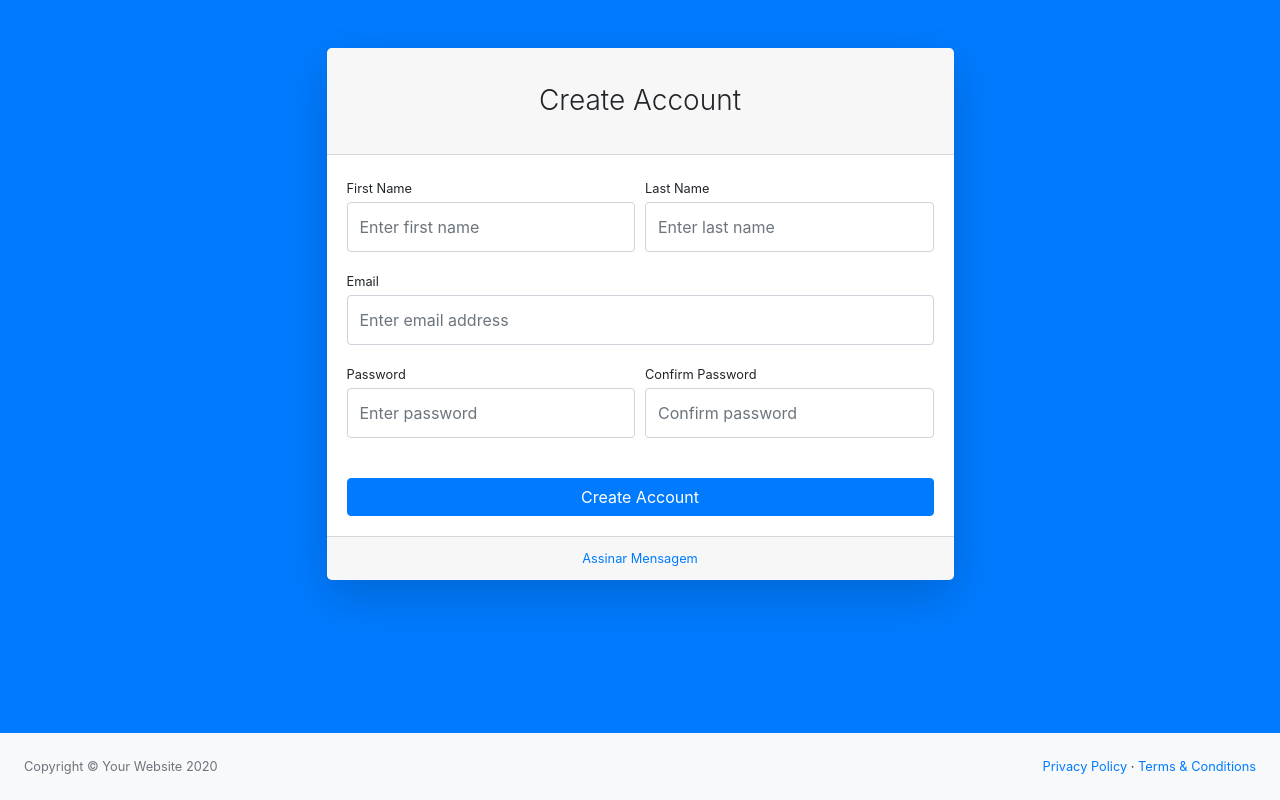
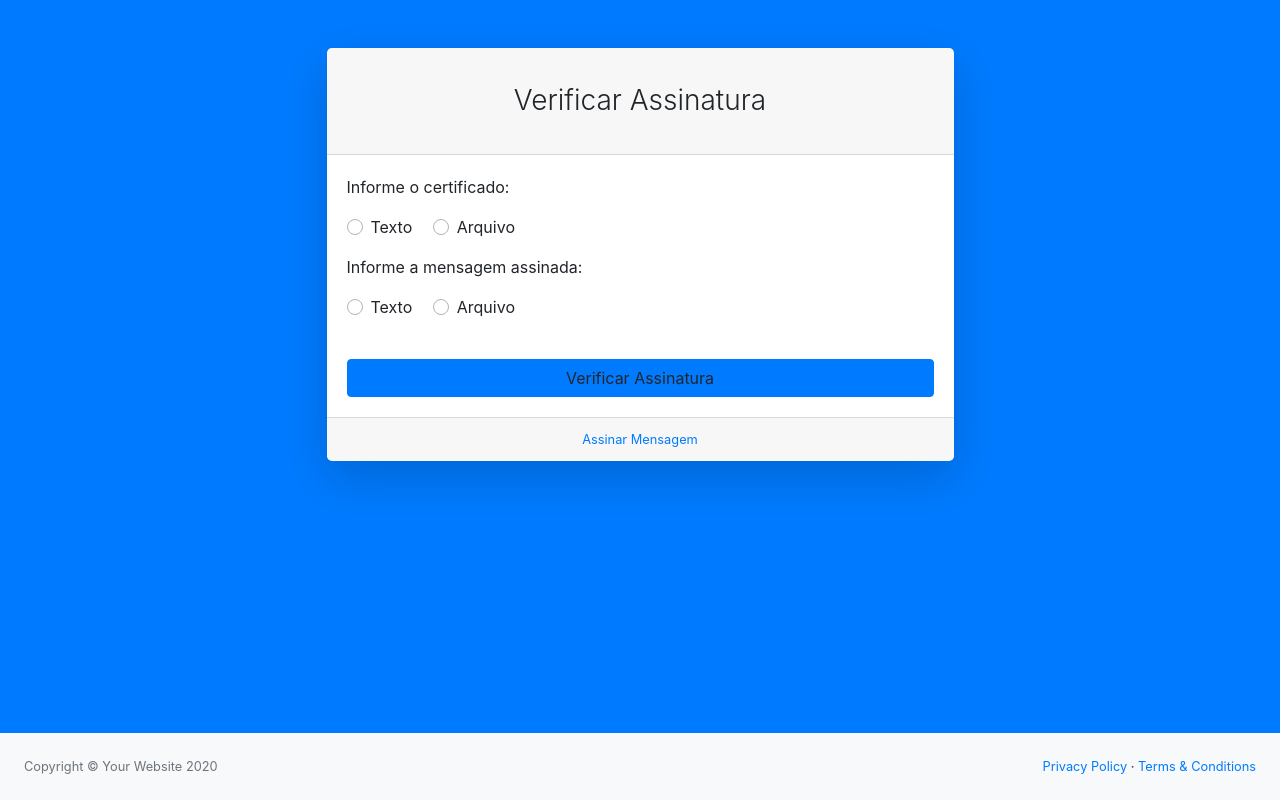
Before and after one commit to MariaTheresa1/assinador, a Django app: page /verificador in a window 1280 px wide. Run offline with Django 3.2, Linux system fonts and the light colour scheme; some libraries are stand-ins or nearby versions.

Commit message:
Adicionado as templates de Assinador e Verificador

```diff
--- a/core/templates/assinador.html
+++ b/core/templates/assinador.html
@@ -7,7 +7,7 @@
         <meta name="viewport" content="width=device-width, initial-scale=1, shrink-to-fit=no" />
         <meta name="description" content="" />
         <meta name="author" content="" />
-        <title>Page Title - SB Admin</title>
+        <title>Assinador - Assinar Mensagem</title>
         <link href="{% static 'css/styles.css' %}" rel="stylesheet" />
         <script src="https://cdnjs.cloudflare.com/ajax/libs/font-awesome/5.13.0/js/all.min.js" crossorigin="anonymous"></script>
     </head>
@@ -19,7 +19,7 @@
                         <div class="row justify-content-center">
                             <div class="col-lg-7">
                                 <div class="card shadow-lg border-0 rounded-lg mt-5">
-                                    <div class="card-header"><h3 class="text-center font-weight-light my-4">Create Account</h3></div>
+                                    <div class="card-header"><h3 class="text-center font-weight-light my-4">Assinar Mensagem</h3></div>
                                     <div class="card-body">
                                         <form>
                                             <div class="form-group">
--- a/core/templates/verificador.html
+++ b/core/templates/verificador.html
@@ -7,7 +7,7 @@
         <meta name="viewport" content="width=device-width, initial-scale=1, shrink-to-fit=no" />
         <meta name="description" content="" />
         <meta name="author" content="" />
-        <title>Page Title - SB Admin</title>
+        <title>Assinador - Verificar Assinatura</title>
         <link href="{% static 'css/styles.css' %}" rel="stylesheet" />
         <script src="https://cdnjs.cloudflare.com/ajax/libs/font-awesome/5.13.0/js/all.min.js" crossorigin="anonymous"></script>
     </head>
@@ -19,42 +19,44 @@
                         <div class="row justify-content-center">
                             <div class="col-lg-7">
                                 <div class="card shadow-lg border-0 rounded-lg mt-5">
-                                    <div class="card-header"><h3 class="text-center font-weight-light my-4">Create Account</h3></div>
+                                    <div class="card-header"><h3 class="text-center font-weight-light my-4">Verificar Assinatura</h3></div>
                                     <div class="card-body">
                                         <form>
-                                            <div class="form-row">
-                                                <div class="col-md-6">
-                                                    <div class="form-group">
-                                                        <label class="small mb-1" for="inputFirstName">First Name</label>
-                                                        <input class="form-control py-4" id="inputFirstName" type="text" placeholder="Enter first name" />
-                                                    </div>
-                                                </div>
-                                                <div class="col-md-6">
-                                                    <div class="form-group">
-                                                        <label class="small mb-1" for="inputLastName">Last Name</label>
-                                                        <input class="form-control py-4" id="inputLastName" type="text" placeholder="Enter last name" />
-                                                    </div>
-                                                </div>
+                                            <p>Informe o certificado:</p>
+                                            <div class="custom-control custom-radio custom-control-inline mb-3">
+                                                <input type="radio" id="certificadotexto" name="tipocertificado" class="custom-control-input" onclick="tipoCertificado('texto')">
+                                                <label class="custom-control-label" for="certificadotexto">Texto</label>
                                             </div>
-                                            <div class="form-group">
-                                                <label class="small mb-1" for="inputEmailAddress">Email</label>
-                                                <input class="form-control py-4" id="inputEmailAddress" type="email" aria-describedby="emailHelp" placeholder="Enter email address" />
+                                            <div class="custom-control custom-radio custom-control-inline mb-3">
+                                                <input type="radio" id="certificadoarquivo" name="tipocertificado" class="custom-control-input" onclick="tipoCertificado('arquivo')">
+                                                <label class="custom-control-label" for="certificadoarquivo">Arquivo</label>
                                             </div>
-                                            <div class="form-row">
-                                                <div class="col-md-6">
-                                                    <div class="form-group">
-                                                        <label class="small mb-1" for="inputPassword">Password</label>
-                                                        <input class="form-control py-4" id="inputPassword" type="password" placeholder="Enter password" />
-                                                    </div>
-                                                </div>
-                                                <div class="col-md-6">
-                                                    <div class="form-group">
-                                                        <label class="small mb-1" for="inputConfirmPassword">Confirm Password</label>
-                                                        <input class="form-control py-4" id="inputConfirmPassword" type="password" placeholder="Confirm password" />
-                                                    </div>
-                                                </div>
+                                            <div class="form-group" hidden>
+                                                <label for="tipocertificadotexto">Texto</label>
+                                                <textarea name="tipocertificadotexto" class="form-control" id="tipocertificadotexto" rows="3"></textarea>
                                             </div>
-                                            <div class="form-group mt-4 mb-0"><a class="btn btn-primary btn-block" href="login.html">Create Account</a></div>
+                                            <div class="custom-file mb-3" hidden>
+                                                <input name="tipocertificadoarquivo" type="file" class="custom-file-input" id="tipocertificadoarquivo">
+                                                <label class="custom-file-label" for="tipocertificadoarquivo">Escolha o arquivo</label>
+                                            </div>
+                                            <p>Informe a mensagem assinada:</p>
+                                            <div class="custom-control custom-radio custom-control-inline mb-3">
+                                                <input type="radio" id="mensagemtexto" name="tipomensagem" class="custom-control-input" onclick="tipoMensagem('texto')">
+                                                <label class="custom-control-label" for="mensagemtexto">Texto</label>
+                                            </div>
+                                            <div class="custom-control custom-radio custom-control-inline mb-3">
+                                                <input type="radio" id="mensagemarquivo" name="tipomensagem" class="custom-control-input" onclick="tipoMensagem('arquivo')">
+                                                <label class="custom-control-label" for="mensagemarquivo">Arquivo</label>
+                                            </div>
+                                            <div class="form-group" hidden>
+                                                <label for="tipomensagemtexto">Texto</label>
+                                                <textarea name="tipomensagemtexto" class="form-control" id="tipomensagemtexto" rows="3"></textarea>
+                                            </div>
+                                            <div class="custom-file" hidden>
+                                                <input name="tipomensagemarquivo" type="file" class="custom-file-input" id="tipomensagemarquivo">
+                                                <label class="custom-file-label" for="tipomensagemarquivo">Escolha o arquivo</label>
+                                            </div>
+                                            <div class="form-group mt-4 mb-0"><a class="btn btn-primary btn-block" onclick="verificarAssinatura()">Verificar Assinatura</a></div>
                                         </form>
                                     </div>
                                     <div class="card-footer text-center">
@@ -84,5 +86,33 @@
         <script src="https://code.jquery.com/jquery-3.5.1.min.js" crossorigin="anonymous"></script>
         <script src="https://stackpath.bootstrapcdn.com/bootstrap/4.5.0/js/bootstrap.bundle.min.js" crossorigin="anonymous"></script>
         <script src="{ % static 'js/scripts.js' % }"></script>
+        <script>
+            function tipoCertificado(tipo){
+                if(tipo=="texto"){
+                    document.getElementById("tipocertificadotexto").parentElement.hidden=false;
+                    document.getElementById("tipocertificadoarquivo").parentElement.hidden=true;
+                }else{
+                    if(tipo=="arquivo"){
+                        document.getElementById("tipocertificadotexto").parentElement.hidden=true;
+                        document.getElementById("tipocertificadoarquivo").parentElement.hidden=false;
+                    }
+                }
+            }
+            function tipoMensagem(tipo){
+                if(tipo=="texto"){
+                    document.getElementById("tipomensagemtexto").parentElement.hidden=false;
+                    document.getElementById("tipomensagemarquivo").parentElement.hidden=true;
+                }else{
+                    if(tipo=="arquivo"){
+                        document.getElementById("tipomensagemtexto").parentElement.hidden=true;
+                        document.getElementById("tipomensagemarquivo").parentElement.hidden=false;
+                    }
+                }
+            }
+            function verificarAssinatura(){
+
+                alert("Assinatura válida!");
+            }
+        </script>
     </body>
 </html>
```
